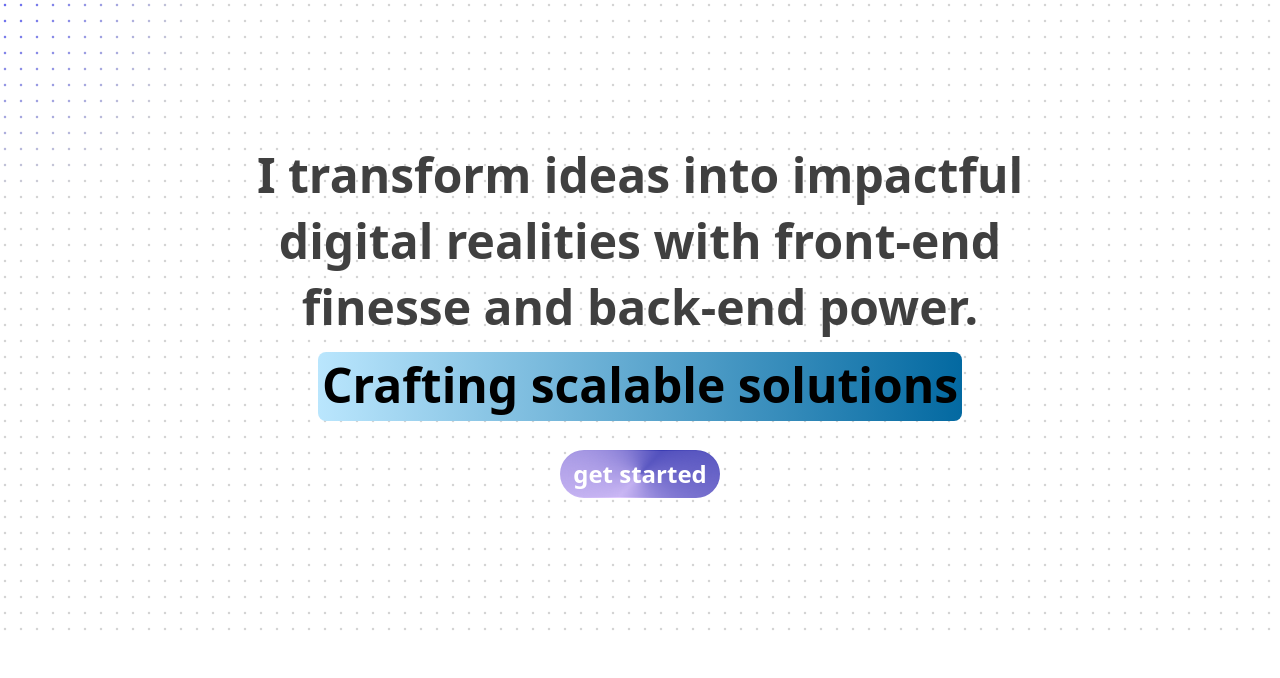
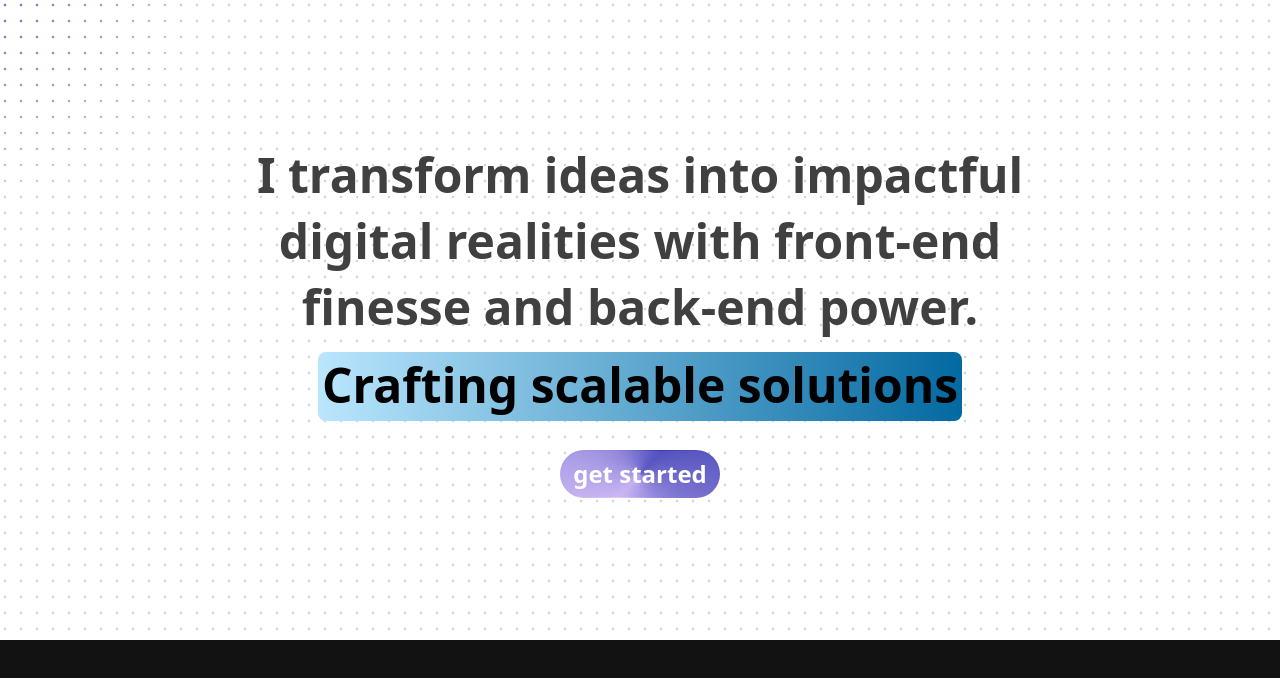
Before and after one commit to Mobin-Heydari/My-portfolio, a Next.js app in the folder frontend/: page / in a window 1280 px wide. Shown: the top 678 px of the page. Built offline with nearby package versions, Linux system fonts and the light colour scheme.

Commit message:
The theme provider added to the project.

```diff
--- a/frontend/app/layout.tsx
+++ b/frontend/app/layout.tsx
@@ -1,5 +1,6 @@
 import type { Metadata } from 'next'
 import './globals.css'
+import { ThemeProvider } from '@/providers/theme-provider'
 
 
 
@@ -15,8 +16,17 @@ export default function RootLayout({
   children: React.ReactNode
 }) {
   return (
-    <html lang="en">
-      <body>{children}</body>
+    <html lang="en" suppressHydrationWarning>
+      <body>
+      <ThemeProvider
+            attribute="class"
+            defaultTheme="dark"
+            enableSystem
+            disableTransitionOnChange
+          >
+            {children}
+        </ThemeProvider>
+      </body>
     </html>
   )
 }
--- /dev/null
+++ b/frontend/providers/theme-provider.tsx
@@ -0,0 +1,11 @@
+"use client"
+
+import * as React from "react"
+import { ThemeProvider as NextThemesProvider } from "next-themes"
+
+export function ThemeProvider({
+  children,
+  ...props
+}: React.ComponentProps<typeof NextThemesProvider>) {
+  return <NextThemesProvider {...props}>{children}</NextThemesProvider>
+}
```
